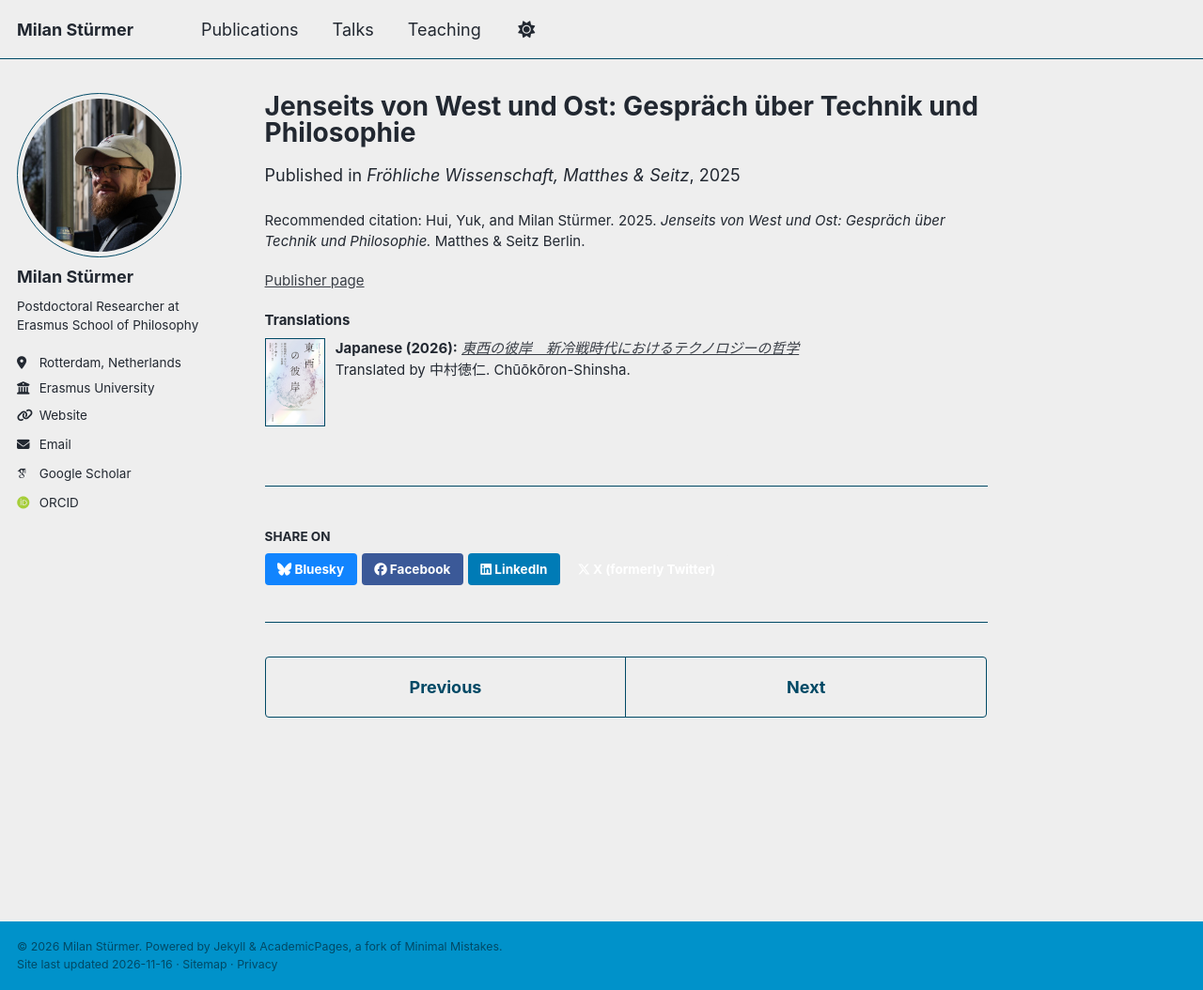
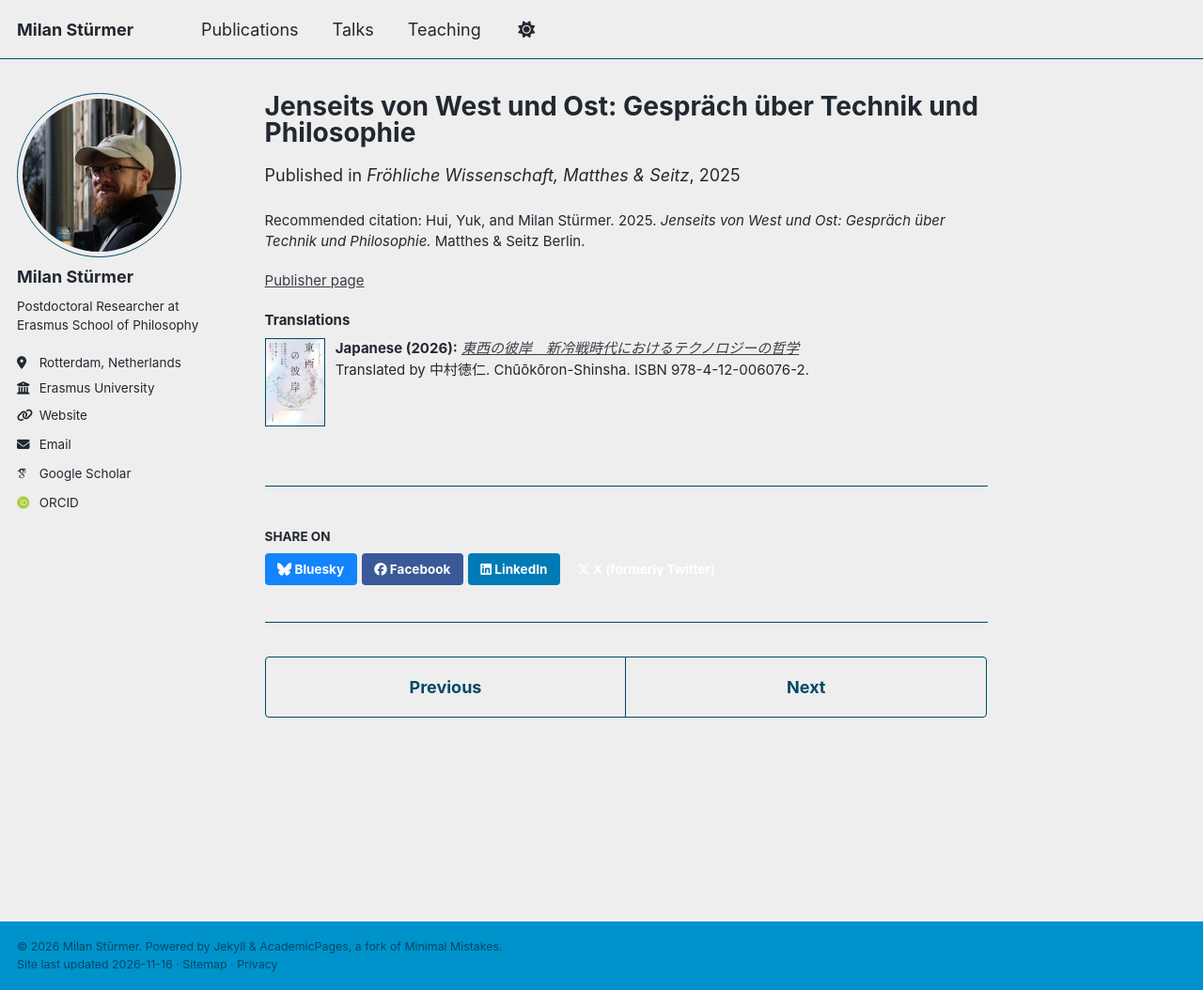
Before and after one commit to milanstuermer/milanstuermer.github.io, a Jekyll site: the page built from _publications/2025-jenseits-west.md, in a window 1280 px wide and 1054 px high. Shown: the whole window at 94% size. Built offline with Jekyll 4.4.1, drawn with Linux system fonts in a browser that asks for light colours; some web fonts are replaced.

Commit message:
Add Japanese translation ISBN to publication listing

```diff
--- a/_includes/publication-translations.html
+++ b/_includes/publication-translations.html
@@ -11,6 +11,7 @@
         <a href="{{ translation.url | escape }}"{% if translation.lang %} lang="{{ translation.lang | escape }}"{% endif %}><i>{{ translation.title | escape }}</i></a><br>
         {% if translation.translator %}Translated by {{ translation.translator | escape }}.{% endif %}
         {% if translation.publisher %}{{ translation.publisher | escape }}.{% endif %}
+        {% if translation.isbn %}ISBN {{ translation.isbn | escape }}.{% endif %}
       </p>
     </div>
   {% endfor %}
--- a/_publications/2025-jenseits-west.md
+++ b/_publications/2025-jenseits-west.md
@@ -22,5 +22,6 @@ translations:
     cover_height: 533
     translator: "中村徳仁"
     publisher: "Chūōkōron-Shinsha"
+    isbn: "978-4-12-006076-2"
     url: "https://www.chuko.co.jp/tanko/2026/11/006076.html"
 ---
```
